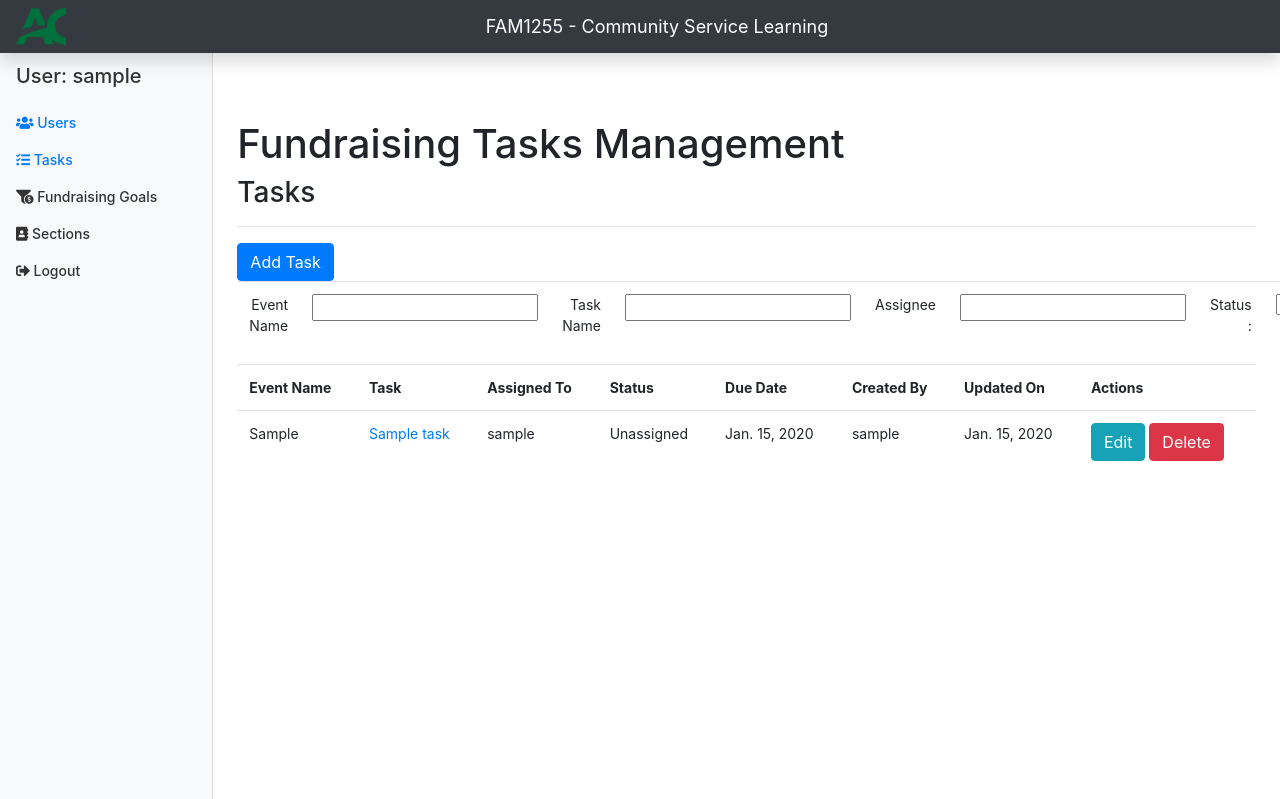
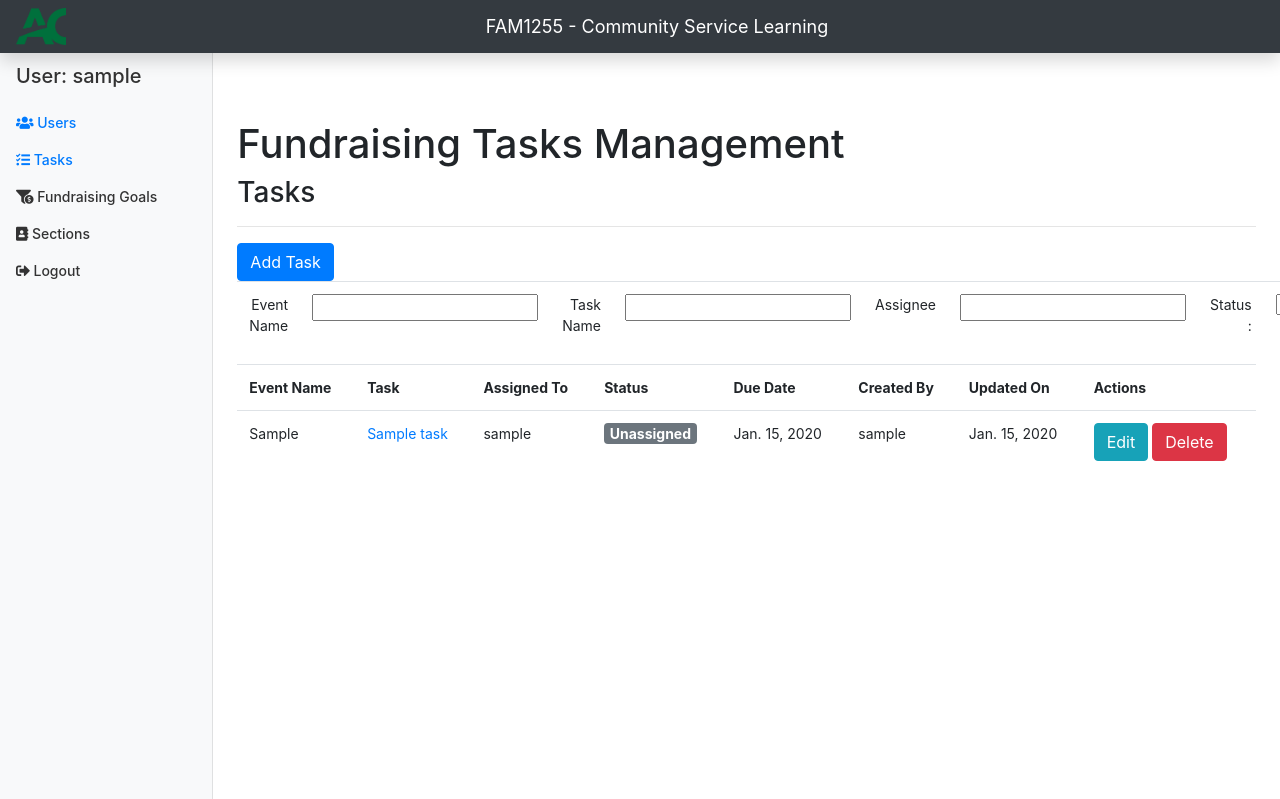
Before and after one commit to vu000058/FundraisingProject, a Django app: page / in a window 1280 px wide; the page is wider, and only the part inside the window is pictured. Shown: the top 799 px of that part. Run offline with Django 3.2, Linux system fonts and the light colour scheme; a user stored in the database is signed in; tables that the repository leaves empty hold one stand-in row (values such as "Sample post"); some libraries are stand-ins or nearby versions.

Commit message:
Use badge for task status

```diff
--- a/tasksapp/templates/index.html
+++ b/tasksapp/templates/index.html
@@ -2,8 +2,12 @@
 {% extends 'base.html' %}
 
 {% block content %}
-
-         <h1>Fundraising Tasks Management</h1>
+    <style>
+        .badge-text {
+            font-size: 14px;
+        }
+    </style>
+    <h1>Fundraising Tasks Management</h1>
 
     <h3>Tasks</h3><hr/>
     <a href="/addedit/0" class="btn btn-primary">Add Task</a>
@@ -50,7 +54,21 @@
           <td>{{task.event}}</td>
           <td><a href="#" target="_self" onClick="showDesc('{{task.event}}', '{{task.description}}', '{{task.name}}')">{{task.name}}</a></th>
           <td>{{task.assignee}}</td>
-          <td>{{task.status}}</td>
+          <td>
+              {% if task.status == "Unassigned" %}
+                  <span class="badge badge-secondary badge-text">{{task.status}}</span>
+              {% elif task.status == "Assigned" %}
+                  <span class="badge badge-primary badge-text">{{task.status}}</span>
+              {% elif task.status == "Finished" %}
+                  <span class="badge badge-success badge-text">{{task.status}}</span>
+              {% elif task.status == "Ongoing" %}
+                   <span class="badge badge-info badge-text">{{task.status}}</span>
+              {% elif task.status == "On Hold" %}
+                   <span class="badge badge-warning badge-text">{{task.status}}</span>
+              {% else %}
+                  <span class="badge badge-danger badge-text">{{task.status}}</span>
+              {% endif %}
+          </td>
           <td>{{task.due_date}}</td>
           <td>{{task.creator}}</td>
           <td>{{task.update_date}}</td>
```
